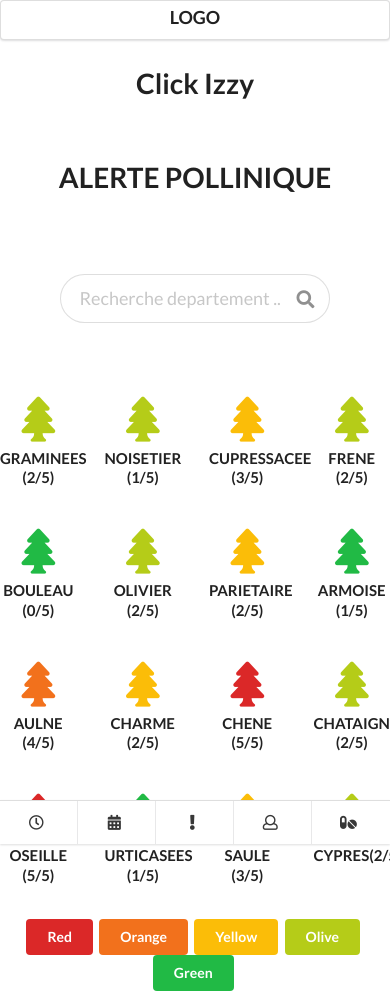
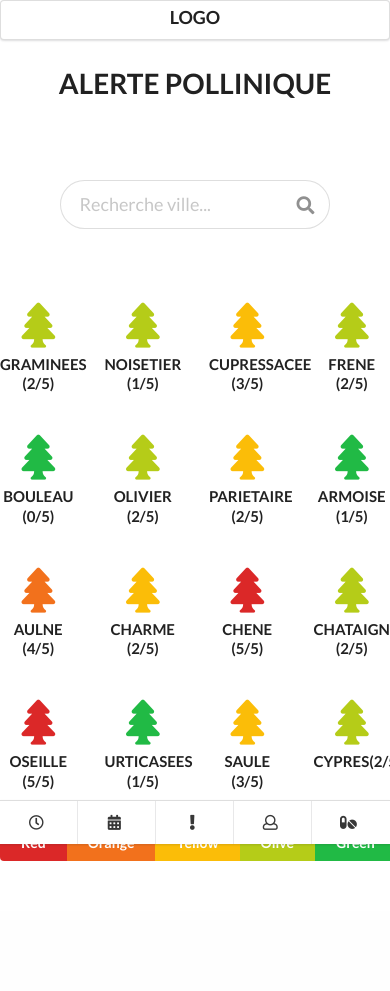
Before and after one commit to Tifloz/ClickIzzy, a PHP site: page /alert.html in a window 390 px wide; the page is wider, and only the part inside the window is pictured. After the commit the page ends 861 px from the top of that part, so only its background shows below. Run offline with PHP 8.4, Linux system fonts and the light colour scheme.

Commit message:
[+] page alert and custom css for fixing mobile version

```diff
--- a/alert.html
+++ b/alert.html
@@ -1,11 +1,13 @@
 <!DOCTYPE html>
 <html>
+
 <head>
     <meta charset="UTF-8">
     <title>Hello Alert!</title>
     <link href="./libs/semantic-ui/semantic.min.css" rel="stylesheet" type="text/css">
     <link href="./css/app.css" rel="stylesheet" type="text/css">
 </head>
+
 <body>
     <div class="ui menu" id="topbar">
         <a class="ui center aligned header" href="index.html">
@@ -31,8 +33,6 @@
     </div>
 
     <div class="example-wrapper">
-        <h1 align="center">Click Izzy</h1>
-        <br>
         <h1 align="center">ALERTE POLLINIQUE</h1>
         <br>
         <br>
@@ -40,7 +40,7 @@
             <div align="center">
                 <div class="ui search">
                     <div class="ui icon input">
-                    <input class="prompt" type="text" placeholder="Recherche departement ...">
+                        <input class="prompt" type="text" placeholder="Recherche ville...">
                         <i class="search icon"></i>
                     </div>
                     <div class="results"></div>
@@ -167,14 +167,17 @@
 
     <br>
     <div align="center">
+        <div class="ui buttons" id="buttons">
             <button class="ui red button">Red</button>
             <button class="ui orange button">Orange</button>
             <button class="ui yellow button">Yellow</button>
             <button class="ui olive button">Olive</button>
             <button class="ui green button">Green</button>
         </div>
-
+        <br>
+    </div>
     <script src="./libs/jquery-3.4.1.min.js"></script>
     <script src="./libs/semantic-ui/semantic.min.js"></script>
 </body>
+
 </html>
--- a/css/app.css
+++ b/css/app.css
@@ -19,3 +19,9 @@
 #validator.active i:before {
     display: block;
 }
+
+#buttons {
+    margin-bottom: 50px;
+    width: auto;
+    height: auto;
+}
```
Lines whose indentation alone changed are shown as unchanged.
